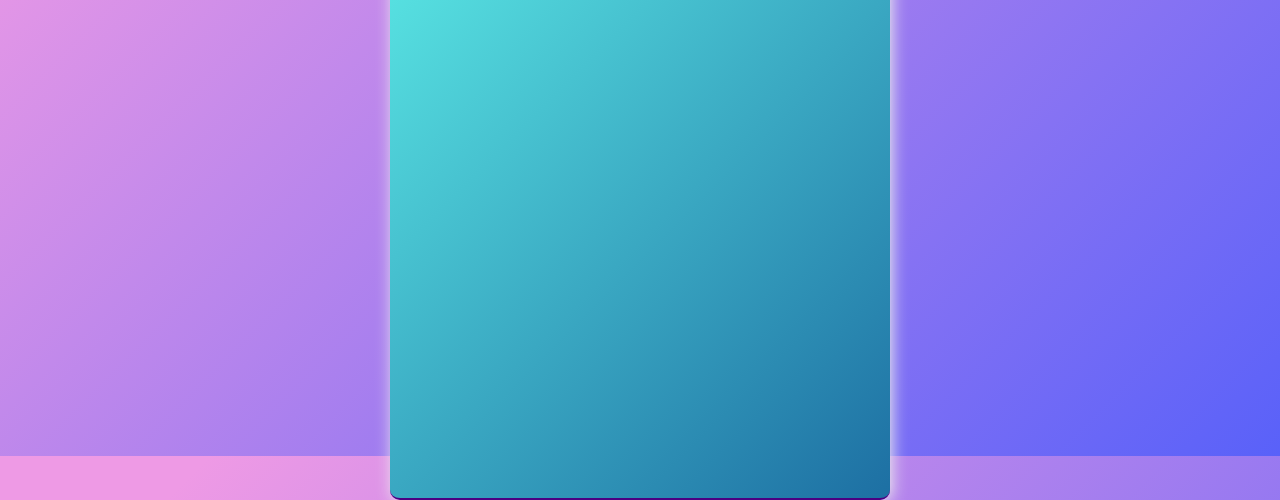
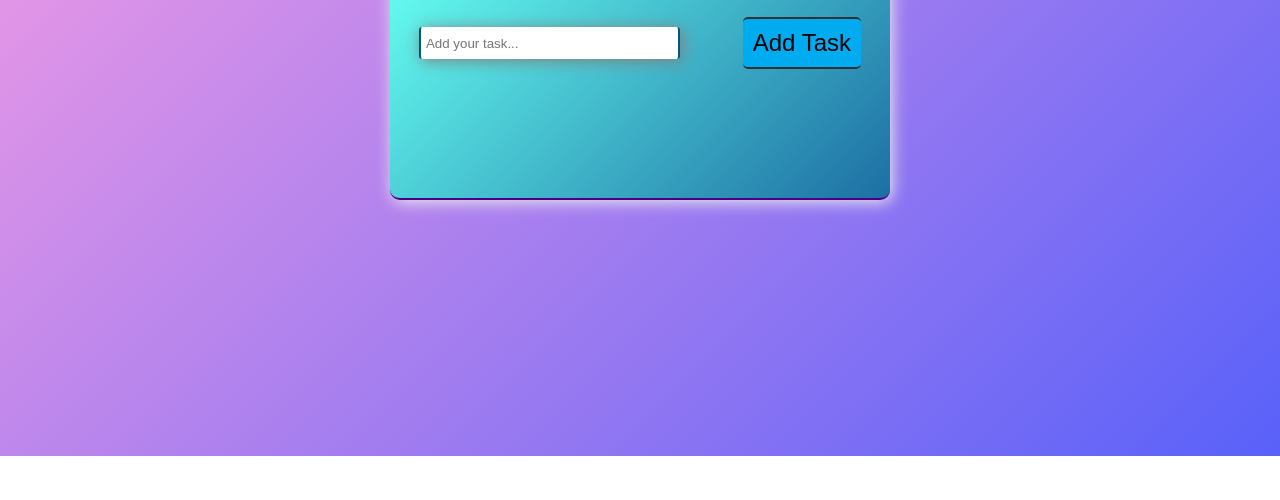
Before and after one commit to NieshKumar/TO-DO-list, a plain HTML site: page index.html in a window 1280 px wide. Shown: the part 360-860 px from the top of the page. After the commit the page ends 816 px from the top, so only its background shows below. Drawn offline with Linux system fonts and the light colour scheme.

Commit message:
add CSS style file

```diff
--- a/style.css
+++ b/style.css
@@ -32,7 +32,7 @@ body
 
     max-width: 500px;
     width: 90%;
-    height: 900px;
+   min-height:300px;
     position: absolute;
     border-radius: 10px;
     box-shadow: 2px 2px 1rem #ededed;
@@ -44,7 +44,7 @@ body
 .input-container
 {
    display: flex;
-   justify-content: center;
+   justify-content: space-around;
    align-items: center;
    gap: 5px;
 }
@@ -53,9 +53,17 @@ body
     background-color: #00abf0;
     border-radius: 5px;
     border: none;
+    font-size: x-large;
+    font-family: sans-serif;
+    padding: 10px;
+    border-top: 2px solid rgb(50, 48, 48);
+    border-bottom: 2px solid rgb(50, 48, 48);
+    transition: background-color 0.3s ease-in-out ;
+    ;
 
 }
 #add-task:hover{
+
     background-color: rgb(4, 112, 155);
     cursor: pointer;
 }
@@ -65,22 +73,35 @@ body
     border-radius: 3px;
     padding-left: 5px;
     box-shadow: 2px 2px 1rem gray;
+    width: 250px;
+    height: 30px;
+    border-left:2px solid #065776;
+    border-right:2px solid #065776;
 }
 .task-item
 {
     display: flex;
     justify-content: center;
+    flex-wrap: wrap;
 
     align-items: center;
     justify-content: space-between;
     background-color:#00abf0 ;
     width: 250px;
+
     border-radius: 5px;
     padding: 5px;
     box-shadow: #065776;
     margin-bottom: 5px;
     border-top: 1px solid indianred;
     border-bottom:1px solid indianred ;
+    transition: transform 0.3s ease;
+
+}
+.task-item:hover
+{
+    transform: scale(1.1);
+    box-shadow: 0 0 1rem #ededed
 }
 .delete-btn
 {
```
